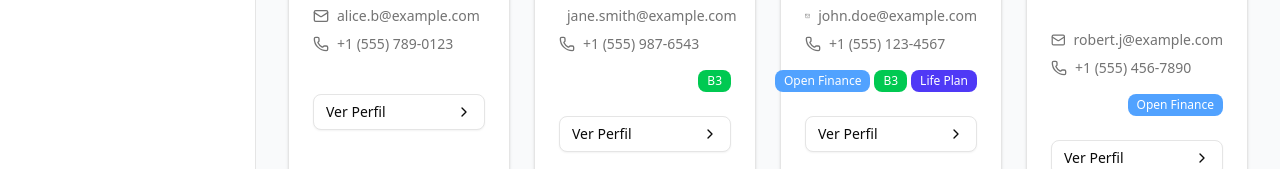
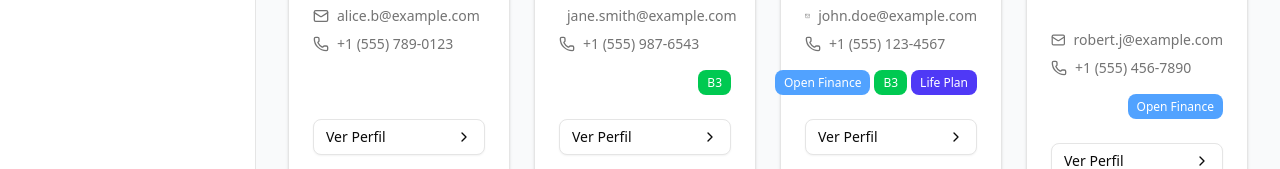
Before and after one commit to FranciscoMaik/dashboard, a Next.js app: page /dashboard/clients in a window 1280 px wide. Shown: the part 231-400 px from the top of the page. Built offline with nearby package versions, Linux system fonts and the light colour scheme.

Commit message:
style: adding space to component badges

```diff
--- a/src/components/clients/client-card.tsx
+++ b/src/components/clients/client-card.tsx
@@ -59,7 +59,7 @@ export function ClientCard({
           <Phone className="h-4 w-4" />
           <span>{phone}</span>
         </div>
-        <div className="flex gap-1 mt-4 w-full align-center justify-end">
+        <div className="flex gap-1 mt-4 w-full align-center justify-end min-h-[25px]">
           {hasOpenFinance && (
             <Badge className="bg-blue-400 border-transparent text-white">
               Open Finance
```
